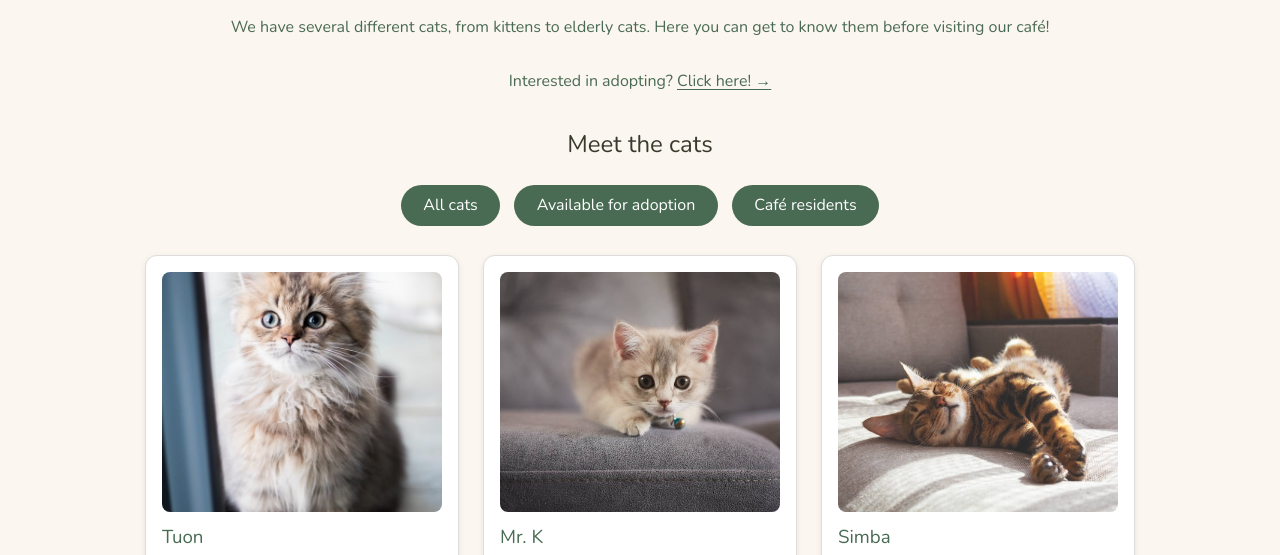
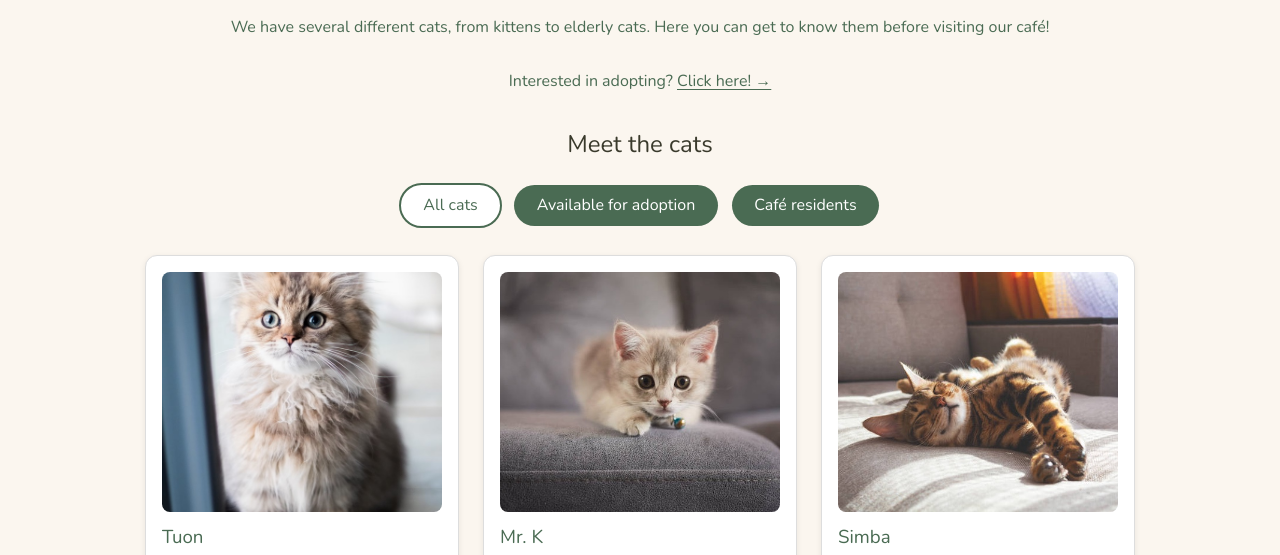
Before and after one commit to mwoxen-hub/cat-cafe-webtek, a plain HTML site: page cats.html in a window 1280 px wide. Shown: the part 205-760 px from the top of the page. Drawn offline with nearby package versions, Linux system fonts and the light colour scheme.

Commit message:
Valgt filterknapp er markert med egen stil

```diff
--- a/style.css
+++ b/style.css
@@ -700,3 +700,9 @@ a:hover {
   text-decoration: none;
   color: inherit;
 }
+
+button.active {
+    background-color: white;
+    color: #4A6B53;
+    outline: 2px solid #4A6B53;
+}
```
